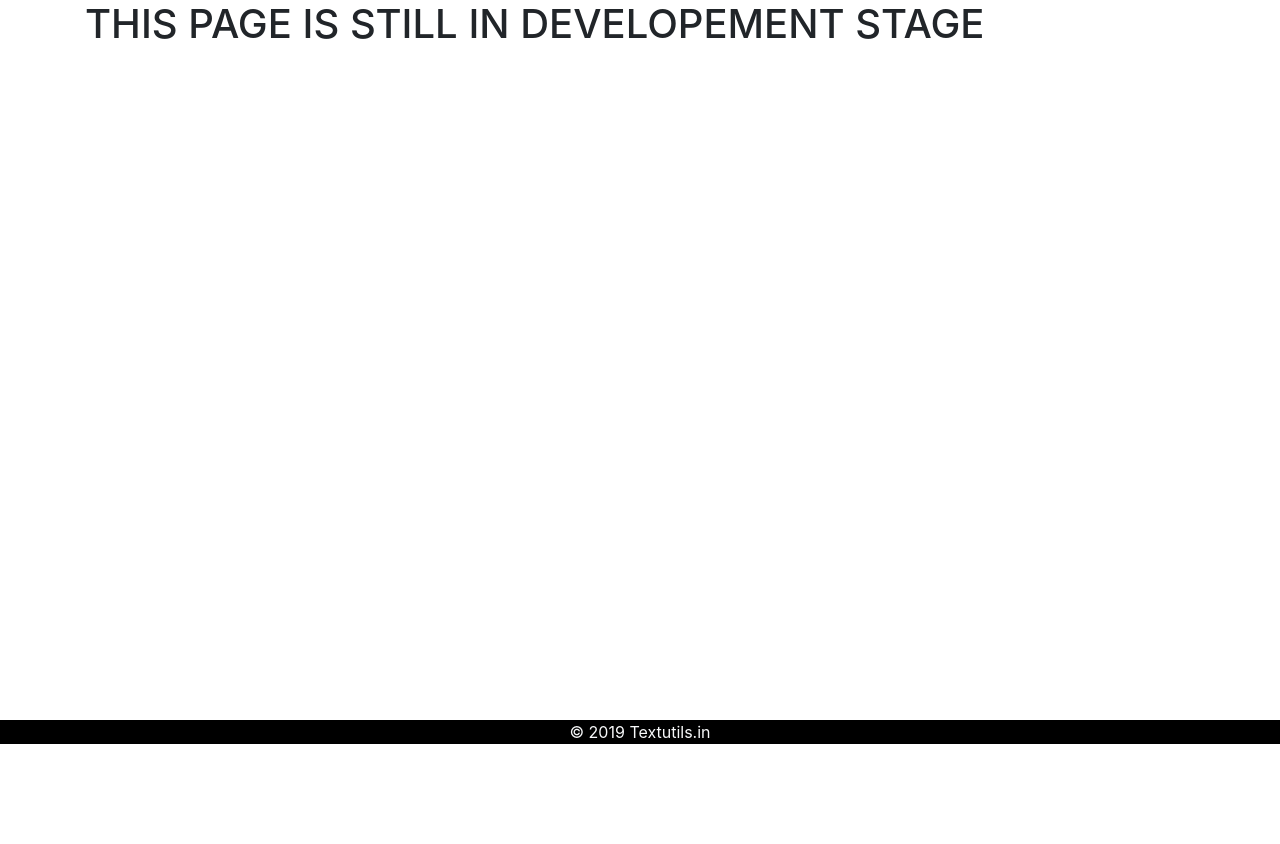
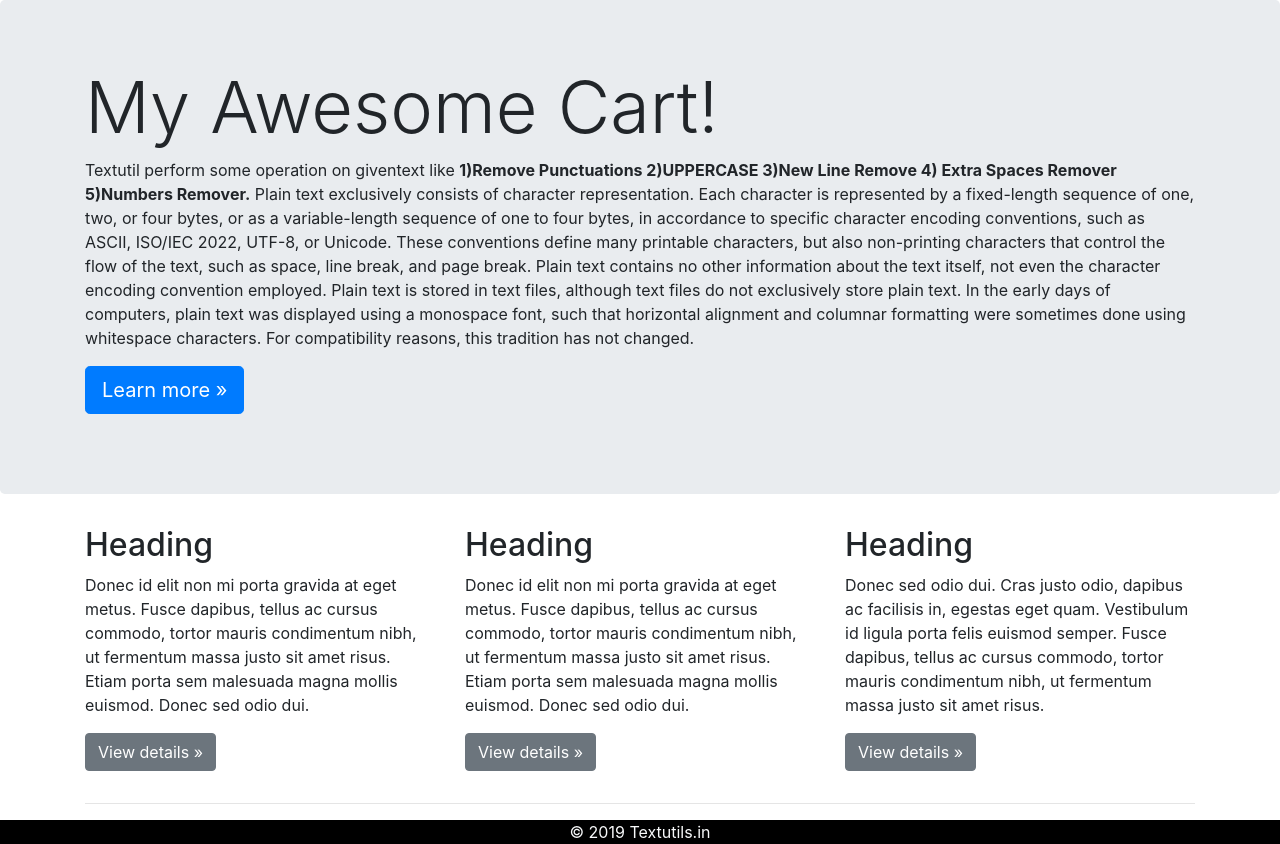
Before and after one commit to Akash-27022002/Textutils, a Django app: page /about in a window 1280 px wide. Shown: the part 56-900 px from the top of the page. Before the commit the page ends 800 px from the top, so only its background shows below. Run offline with Django 3.2, Linux system fonts and the light colour scheme; some libraries are stand-ins or nearby versions.

Commit message:
Add files via upload

```diff
--- a/templates/about.html
+++ b/templates/about.html
@@ -1,68 +1,53 @@
-<!doctype html>
-<html lang="en">
-  <head>
-    <!-- Required meta tags -->
-    <meta charset="utf-8">
-    <meta name="viewport" content="width=device-width, initial-scale=1, shrink-to-fit=no">
+{% extends 'basic.html' %}
 
-    <!-- Bootstrap CSS -->
-    <link rel="stylesheet" href="https://stackpath.bootstrapcdn.com/bootstrap/4.2.1/css/bootstrap.min.css" integrity="sha384-GJzZqFGwb1QTTN6wy59ffF1BuGJpLSa9DkKMp0DgiMDm4iYMj70gZWKYbI706tWS" crossorigin="anonymous">
+{% block title%} About Us !{% endblock %}
+{% block body %}
 
-    <title>Text Utils-Results </title>
-    <!-- Favicon-->
-    <link rel="shortcut icon" href="https://codewithharry.com/static/photo.png">
-    <style>
-.footer {
-   position: fixed;
-   left: 0;
-   bottom: 0;
-   width: 100%;
-   background-color: black;
-   color: white;
-   text-align: center;
-   display: block;
-}
-</style>
-  </head>
-  <body>
-<nav class="navbar navbar-expand-lg navbar-dark bg-dark">
-  <a class="navbar-brand" href="#">TextUtils.in</a>
-  <button class="navbar-toggler" type="button" data-toggle="collapse" data-target="#navbarNavDropdown" aria-controls="navbarNavDropdown" aria-expanded="false" aria-label="Toggle navigation">
-    <span class="navbar-toggler-icon"></span>
-  </button>
-  <div class="collapse navbar-collapse" id="navbarNavDropdown">
-    <ul class="navbar-nav">
-      <li class="nav-item active">
-        <a class="nav-link" href="/">Home <span class="sr-only">(current)</span></a>
-      </li>
-      <li class="nav-item">
-        <a class="nav-link" href="/about">About Us</a>
-      </li>
-      <li class="nav-item">
-        <a class="nav-link" href="#">Contact Us</a>
-      </li>
+<main role="main">
 
-    </ul>
+  <!-- Main jumbotron for a primary marketing message or call to action -->
+  <div class="jumbotron">
+    <div class="container">
+      <h1 class="display-3">My Awesome Cart!</h1>
+      <p> Textutil perform some operation on giventext like <b>1)Remove Punctuations 2)UPPERCASE  3)New Line Remove 4) Extra Spaces Remover 5)Numbers Remover.</b>
+          Plain text exclusively consists of character representation. Each character is represented by a fixed-length sequence of one, two, or four bytes, or as a variable-length sequence of one to four bytes,
+          in accordance to specific character encoding conventions, such as ASCII, ISO/IEC 2022, UTF-8, or Unicode. These conventions define many printable characters, but also non-printing characters that control
+          the flow of the text, such as space, line break, and page break. Plain text contains no other information about the text itself, not even the character encoding convention employed. Plain text is stored
+          in text files, although text files do not exclusively store plain text. In the early days of computers, plain text was displayed using a monospace font, such that horizontal alignment and columnar formatting
+          were sometimes done using whitespace characters. For compatibility reasons, this tradition has not changed. </p>
+      <p><a class="btn btn-primary btn-lg" href="#" role="button">Learn more &raquo;</a></p>
+    </div>
   </div>
-  <form class="form-inline">
-    <input class="form-control mr-sm-2" type="search" placeholder="Search" aria-label="Search">
-    <button class="btn btn-outline-success my-2 my-sm-0" type="submit">Search</button>
-  </form>
-</nav>
-<div class="container">
-<h1> THIS PAGE IS STILL IN DEVELOPEMENT STAGE </h1></div>
+
+  <div class="container">
+    <!-- Example row of columns -->
+    <div class="row">
+      <div class="col-md-4">
+        <h2>Heading</h2>
+        <p>Donec id elit non mi porta gravida at eget metus. Fusce dapibus, tellus ac cursus commodo, tortor mauris condimentum nibh, ut fermentum massa justo sit amet risus. Etiam porta sem malesuada magna mollis euismod. Donec sed odio dui. </p>
+        <p><a class="btn btn-secondary" href="#" role="button">View details &raquo;</a></p>
+      </div>
+      <div class="col-md-4">
+        <h2>Heading</h2>
+        <p>Donec id elit non mi porta gravida at eget metus. Fusce dapibus, tellus ac cursus commodo, tortor mauris condimentum nibh, ut fermentum massa justo sit amet risus. Etiam porta sem malesuada magna mollis euismod. Donec sed odio dui. </p>
+        <p><a class="btn btn-secondary" href="#" role="button">View details &raquo;</a></p>
+      </div>
+      <div class="col-md-4">
+        <h2>Heading</h2>
+        <p>Donec sed odio dui. Cras justo odio, dapibus ac facilisis in, egestas eget quam. Vestibulum id ligula porta felis euismod semper. Fusce dapibus, tellus ac cursus commodo, tortor mauris condimentum nibh, ut fermentum massa justo sit amet risus.</p>
+        <p><a class="btn btn-secondary" href="#" role="button">View details &raquo;</a></p>
+      </div>
+    </div>
+
+    <hr>
+
+  </div> <!-- /container -->
+
+</main>
 
 
-<footer class="footer">
-  <div class="container">
-    <span class="text-light">&#169 2019 Textutils.in </span>
-  </div>
-</footer>
+ {% endblock %}
+  <!-- Footer-->
+{% block js %}
 
-    <!-- Optional JavaScript -->
-    <!-- jQuery first, then Popper.js, then Bootstrap JS -->
-    <script src="https://code.jquery.com/jquery-3.3.1.slim.min.js" integrity="sha384-q8i/X+965DzO0rT7abK41JStQIAqVgRVzpbzo5smXKp4YfRvH+8abtTE1Pi6jizo" crossorigin="anonymous"></script>
-    <script src="https://cdnjs.cloudflare.com/ajax/libs/popper.js/1.14.6/umd/popper.min.js" integrity="sha384-wHAiFfRlMFy6i5SRaxvfOCifBUQy1xHdJ/yoi7FRNXMRBu5WHdZYu1hA6ZOblgut" crossorigin="anonymous"></script>
-    <script src="https://stackpath.bootstrapcdn.com/bootstrap/4.2.1/js/bootstrap.min.js" integrity="sha384-B0UglyR+jN6CkvvICOB2joaf5I4l3gm9GU6Hc1og6Ls7i6U/mkkaduKaBhlAXv9k" crossorigin="anonymous"></script>
-  </body>
-</html>
+  {% endblock %}
--- /dev/null
+++ b/templates/basic.html
@@ -0,0 +1,70 @@
+<!doctype html>
+<html lang="en">
+  <head>
+    <!-- Required meta tags -->
+    <meta charset="utf-8">
+    <meta name="viewport" content="width=device-width, initial-scale=1, shrink-to-fit=no">
+
+    <!-- Bootstrap CSS -->
+    <link rel="stylesheet" href="https://stackpath.bootstrapcdn.com/bootstrap/4.2.1/css/bootstrap.min.css" integrity="sha384-GJzZqFGwb1QTTN6wy59ffF1BuGJpLSa9DkKMp0DgiMDm4iYMj70gZWKYbI706tWS" crossorigin="anonymous">
+    <script type="text/javascript" src="https://cdn.jsdelivr.net/npm/typed.js"></script>
+    <title>{% block title%} {% endblock %}</title>
+    <style>
+		.footer {
+   		left: 0;
+   		bottom: 0;
+   		width: 100%;
+   		background-color: black;
+   		color: white;
+   		text-align: center;
+   		display: block;
+		}
+	</style>
+     <style>
+       {% block css %} {% endblock %}
+  </style>
+  </head>
+  <body>
+
+    <nav class="navbar navbar-expand-lg navbar-dark bg-dark">
+  <a class="navbar-brand" href="#">TextUtils.in</a>
+  <button class="navbar-toggler" type="button" data-toggle="collapse" data-target="#navbarNavDropdown" aria-controls="navbarNavDropdown" aria-expanded="false" aria-label="Toggle navigation">
+    <span class="navbar-toggler-icon"></span>
+  </button>
+  <div class="collapse navbar-collapse" id="navbarNavDropdown">
+    <ul class="navbar-nav">
+      <li class="nav-item active">
+        <a class="nav-link" href="/">Home <span class="sr-only">(current)</span></a>
+      </li>
+      <li class="nav-item">
+        <a class="nav-link" href="/about">About Us</a>
+      </li>
+      <li class="nav-item">
+        <a class="nav-link" href="/contact">Contact Us</a>
+      </li>
+
+    </ul>
+  </div>
+  <form class="form-inline">
+    <input class="form-control mr-sm-2" type="search" placeholder="Search" aria-label="Search">
+    <button class="btn btn-outline-success my-2 my-sm-0" type="submit">Search</button>
+  </form>
+</nav>
+
+  {% block body %} {% endblock %}
+
+    <footer class="footer">
+  <div class="container">
+    <span class="text-light">&#169 2019 Textutils.in </span>
+  </div>
+</footer>
+    <!-- Optional JavaScript -->
+    <!-- jQuery first, then Popper.js, then Bootstrap JS -->
+    <script src="https://code.jquery.com/jquery-3.3.1.js"
+  integrity="sha256-2Kok7MbOyxpgUVvAk/HJ2jigOSYS2auK4Pfzbm7uH60="
+  crossorigin="anonymous"></script>
+    <script src="https://cdnjs.cloudflare.com/ajax/libs/popper.js/1.14.6/umd/popper.min.js" integrity="sha384-wHAiFfRlMFy6i5SRaxvfOCifBUQy1xHdJ/yoi7FRNXMRBu5WHdZYu1hA6ZOblgut" crossorigin="anonymous"></script>
+    <script src="https://stackpath.bootstrapcdn.com/bootstrap/4.2.1/js/bootstrap.min.js" integrity="sha384-B0UglyR+jN6CkvvICOB2joaf5I4l3gm9GU6Hc1og6Ls7i6U/mkkaduKaBhlAXv9k" crossorigin="anonymous"></script>
+    {% block js %} {% endblock %}
+  </body>
+</html>
--- a/textutils/urls.py
+++ b/textutils/urls.py
@@ -21,6 +21,8 @@ urlpatterns = [
     path('admin/', admin.site.urls),
     path('', views.index, name='index'),
     path('analyze', views.analyze, name='analyze'),
+    path('contact', views.contact, name='contact'),
     path('about', views.about, name='about')
 
+
 ]
--- a/textutils/views.py
+++ b/textutils/views.py
@@ -78,3 +78,6 @@ def analyze(request):
 
 def about(request):
     return render(request, 'about.html')
+
+def contact(request):
+    return render(request, 'contact.html')
```
Also changed, not shown: templates/contact.html (added, +42 -0 lines), templates/index.html (+8 -76 lines).
